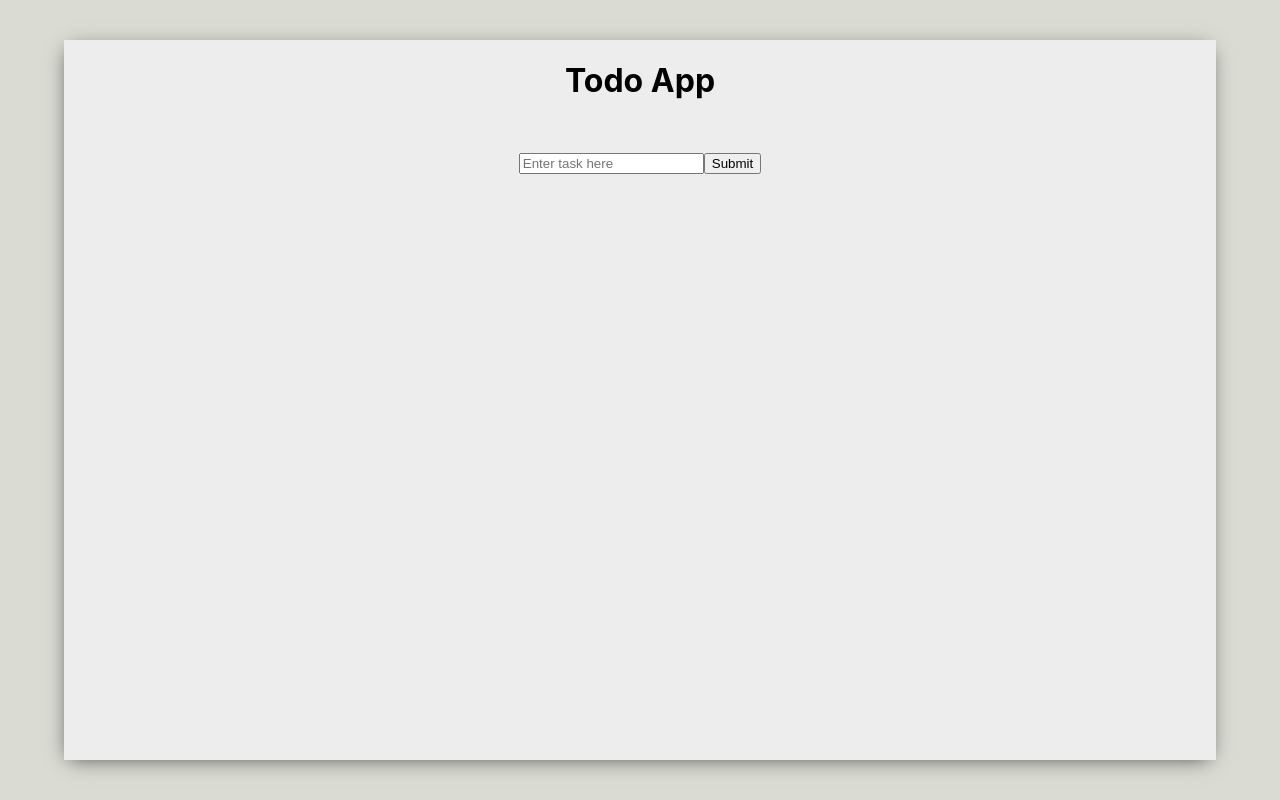
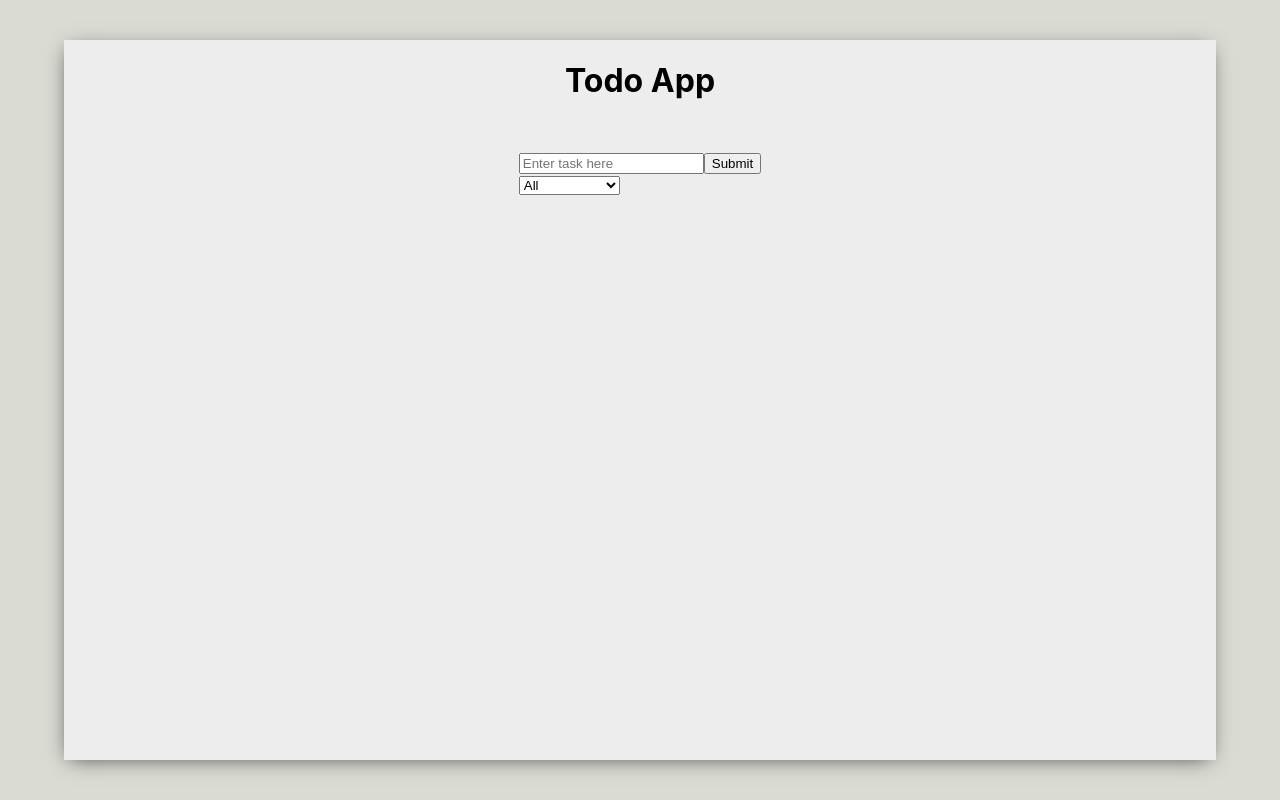
Before and after one commit to rahulkumawat2107/Todo-React-Webapp, a React (Create React App) app: page / in a window 1280 px wide. Built offline with nearby package versions, Linux system fonts and the light colour scheme.

Commit message:
added filter functionality

```diff
--- a/src/App.js
+++ b/src/App.js
@@ -1,21 +1,43 @@
 import './App.css';
-import React, {useState} from 'react';
+import React, {useState, useEffect} from 'react';
 import Todo from './Todo';
 import TodoList from './TodoList';
 
 function App() {
-  const[inputText, setInputText] = useState("");
+  const [inputText, setInputText] = useState("");
   const [todos, setTodos] = useState([]);
+  const [filterValue, setfilterValue] = useState("all");
+  const [filteredTodos, setFilteredTodos] = useState([]);
 
-  console.log(todos)
+  //console.log("Filer", filterValue);
+
+  useEffect(() => {
+      filterHandler();
+      console.log(filteredTodos);
+  }, [todos, filterValue]);
+
+  const filterHandler = () => {
+    console.log("Filer", filterValue);
+    switch(filterValue) {
+      case "completed":
+        setFilteredTodos(todos.filter((todo) => todo.completed === true));
+        break;
+      case "uncompleted":
+        setFilteredTodos(todos.filter((todo) => todo.completed === false));
+        break;
+      default:
+        setFilteredTodos(todos);
+        break;
+    }
+  }
 
   return (
     <div className="app">
       <div className="app_body">
         <h1>Todo App</h1>
-          <Todo todos = {todos} inputText={inputText} setInputText = {setInputText} setTodos = {setTodos}/>
+          <Todo todos = {todos} inputText={inputText} setInputText = {setInputText} setTodos = {setTodos} setfilterValue = {setfilterValue}/>
           <ul>
-            {todos.map((todo) => (
+            {filteredTodos.map((todo) => (
                 <TodoList key={todo.id} text={todo.text} todo = {todo} todos = {todos} setTodos={setTodos} completed={todo.completed}/>
             ))}
           </ul>
--- a/src/Todo.js
+++ b/src/Todo.js
@@ -1,7 +1,7 @@
 import React from 'react'
 import './Todo.css'
 
-function Todo({todos, inputText, setInputText, setTodos}) {
+function Todo({inputText, setInputText, todos, setTodos, setfilterValue}) {
 
     const inputTextHandler = (e) => {
         setInputText(e.target.value);
@@ -16,12 +16,21 @@ function Todo({todos, inputText, setInputText, setTodos}) {
         setInputText("");
     }
 
+    const optionHandle = (e) => {
+        setfilterValue(e.target.value);
+    }
+
     return (
         <div className="todo_container">
             <form onSubmit={submitTodo}>
                 <input value={inputText} onChange={inputTextHandler} type="text" placeholder="Enter task here"></input>
                 <button type="submit">Submit</button>
             </form>
+            <select onChange={optionHandle}>
+                <option value="all">All</option>
+                <option value="completed">Completed</option>
+                <option value="uncompleted">Uncompleted</option>
+            </select>
         </div>
     )
 }
```
Also changed, not shown: 1 other file (tests, documents, lock files or other folders).
